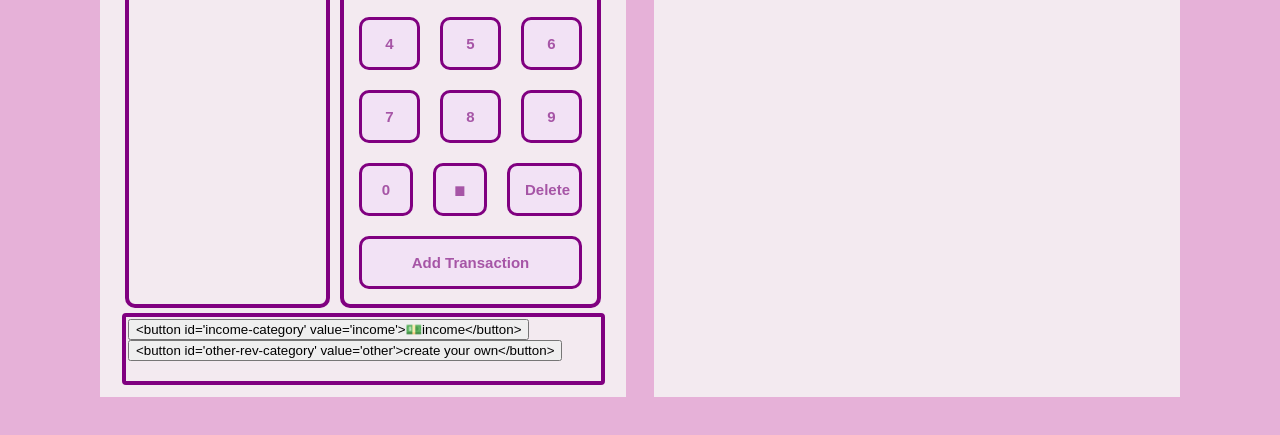
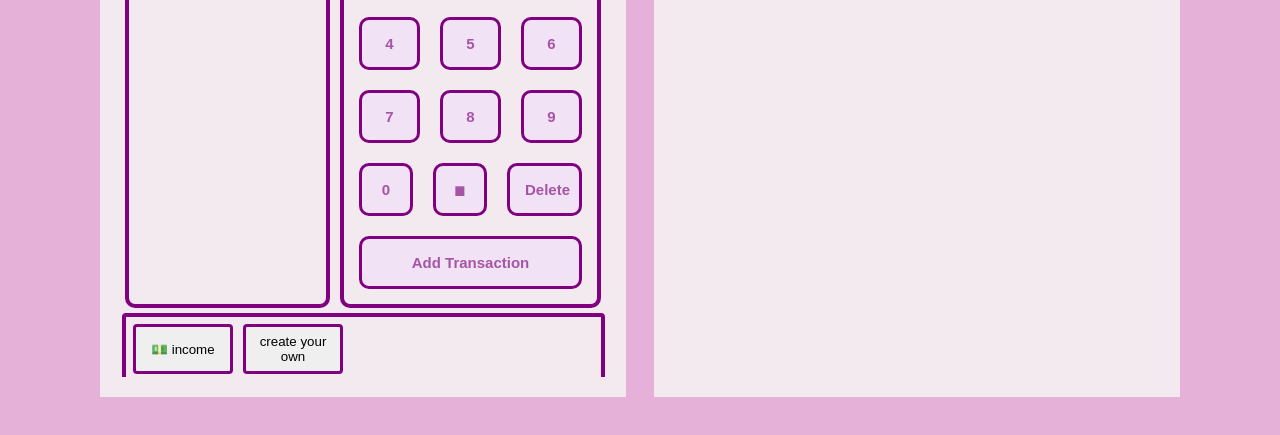
Before and after one commit to janirac/Finanzas, a website built with webpack: page index.html in a window 1280 px wide. Shown: the part 303-738 px from the top of the page. Built offline with nearby package versions, Linux system fonts and the light colour scheme.

Commit message:
add id attribute and elements, add scrollable option

```diff
--- a/src/index.js
+++ b/src/index.js
@@ -20,7 +20,14 @@ import {
     SPENDING,
     REVENUE,
     TRANSACTION_TYPES,
-    INCOME_CATEGORIES_HTML
+    INCOME_CATEGORIES_HTML,
+    SPENDING_CATEGORIES_HTML,
+    INCOME,
+    CAR_INSURANCE,
+    GROCERIES,
+    CREDIT_CARD,
+    UTILITIES,
+    ACTIVITIES
 } from "./scripts/utils/constants";
 
 // import "./styles/main.scss";
@@ -35,17 +42,31 @@ let frequency = 0
 let date = ""
 
 const populateCategorySection = () => {
-    // for (let i = 0; i < REVENUE_CATEGORIES.length; i++){
-    //     const button = document.createElement('button').innerHTML = "income"
-    //     document.getElementById("bottom-calc-section").appendChild(button)
-    // }
+    document.getElementById("bottom-calc-section").innerHTML = " "
 
-    Object.values(INCOME_CATEGORIES_HTML).forEach(button => {
-        const btn = document.createElement('button')  //.innerText = button; why doesn't this work
+    if(currentTransactionType === TRANSACTION_TYPES[REVENUE]){
+        Object.values(INCOME_CATEGORIES_HTML).forEach(button => {
+            const btn = document.createElement('button')  //.innerText = button; why doesn't this work
+            btn.classList.add("category-button")
+            btn.setAttribute("id", button.id)
 
-        btn.innerText = button
-        document.getElementById("bottom-calc-section").appendChild(btn)
-    });
+            btn.innerText = `${button.emoji} ${button.categoryText}`
+            document.getElementById("bottom-calc-section").appendChild(btn)
+        });
+    } else if(currentTransactionType === TRANSACTION_TYPES[SPENDING]) {
+        Object.values(SPENDING_CATEGORIES_HTML).forEach(button => {
+            const btn = document.createElement('button')  //.innerText = button; why doesn't this work
+            btn.classList.add("category-button")
+            btn.setAttribute("id", button.id)
+
+            btn.innerText = `${button.emoji} ${button.categoryText}`
+            document.getElementById("bottom-calc-section").appendChild(btn)
+        });
+    }
+}
+
+const currentClickedCategoryButton = () => {
+
 }
 
 document.addEventListener("DOMContentLoaded", () => {
@@ -76,6 +97,7 @@ const updateSelectedTransactionType = (type) => {
         changeRevenueColor.classList.remove("clicked-display-text-color")
         bottomCalcSection.classList.add("spending-category-section");
         bottomCalcSection.classList.remove("revenue-category-section")
+        populateCategorySection()
         console.log(currentTransactionType);
     } else if(type === REVENUE_BUTTON){
         currentTransactionType = TRANSACTION_TYPES[REVENUE]
@@ -83,6 +105,7 @@ const updateSelectedTransactionType = (type) => {
         changeSpendingColor.classList.remove("clicked-display-text-color")
         bottomCalcSection.classList.add("revenue-category-section");
         bottomCalcSection.classList.remove("spending-category-section")
+        populateCategorySection()
         console.log(currentTransactionType);
     }
 }
@@ -117,10 +140,30 @@ const handleClickEvent = (event) => {
             let currentAmount = calc.getAmount()
             let frequency = document.getElementById("frequency-select").value
             let date = document.getElementById("transaction-date").value
-            // let category = document.getElementById("category").value
+            // let category = document.getElementById("bottom-calc-section")
 
             app.addTransaction(currentTransactionType, currentAmount, category, frequency, date)
             calc.resetCalculator()
+        break;
+
+        case INCOME:
+        // break;
+        case OTHER:
+        // break;
+        case STUDENT_LOANS:
+        // break;
+        case CAR_INSURANCE:
+        // break;
+        case GROCERIES:
+        // break;
+        case CREDIT_CARD:
+        // break;
+        case RENT:
+        // break;
+        case UTILITIES:
+        // break;
+        case ACTIVITIES:
+            let category = event.target.innerHTML
         break;
     }
 }
--- a/src/scripts/utils/constants.js
+++ b/src/scripts/utils/constants.js
@@ -64,6 +64,57 @@ export const SPENDING_CATEGORIES = {
 }
 
 export const INCOME_CATEGORIES_HTML = {
-    [INCOME]: "<button id='income-category' value='income'>💵income</button>",
-    [OTHER]: "<button id='other-rev-category' value='other'>create your own</button>"
+    [INCOME]: {
+        id: "income",
+        emoji: "💵",
+        categoryText: "income"
+    },
+    [OTHER]: {
+        id: "other",
+        emoji: "",
+        categoryText: "create your own"
+    }
 }
+
+export const SPENDING_CATEGORIES_HTML = {
+    [STUDENT_LOANS]: {
+        id: "student-loans",
+        emoji: "🎓",
+        categoryText: "student loans"
+    },
+    [CAR_INSURANCE]: {
+        id: "car-insurance",
+        emoji: "🚗",
+        categoryText: "car insurance"
+    },
+    [GROCERIES]: {
+        id: "groceries",
+        emoji: "🥑",
+        categoryText: "groceries"
+    },
+    [CREDIT_CARD]: {
+        id: "credit-card",
+        emoji: "💳",
+        categoryText: "credit card"
+    },
+    [RENT]: {
+        id: "rent",
+        emoji: "🏠",
+        categoryText: "rent"
+    },
+    [UTILITIES]: {
+        id: "utilities",
+        emoji: "💡",
+        categoryText: "utilities"
+    },
+    [ACTIVITIES]: {
+        id: "activities",
+        emoji: "🏕️",
+        categoryText: "activities"
+    },
+    [OTHER]: {
+        id: "other",
+        emoji: "",
+        categoryText: "create your own"
+    }
+}
--- a/src/styles/main.scss
+++ b/src/styles/main.scss
@@ -213,4 +213,18 @@ body {
   height: 60px;
   border: 4px solid purple;
   border-radius: 4px;
+  display: flex;
+  flex-direction: row;
 }
+
+.select-categories-section{
+  overflow-x: scroll;
+  overflow-y: hidden;
+}
+
+.category-button {
+    border: 3px solid purple;
+    border-radius: 4px;
+    margin: 5px;
+    width: 100px;
+}
```
Also changed, not shown: index.html (+1 -0 lines), dist/main.css, 1 other file.
